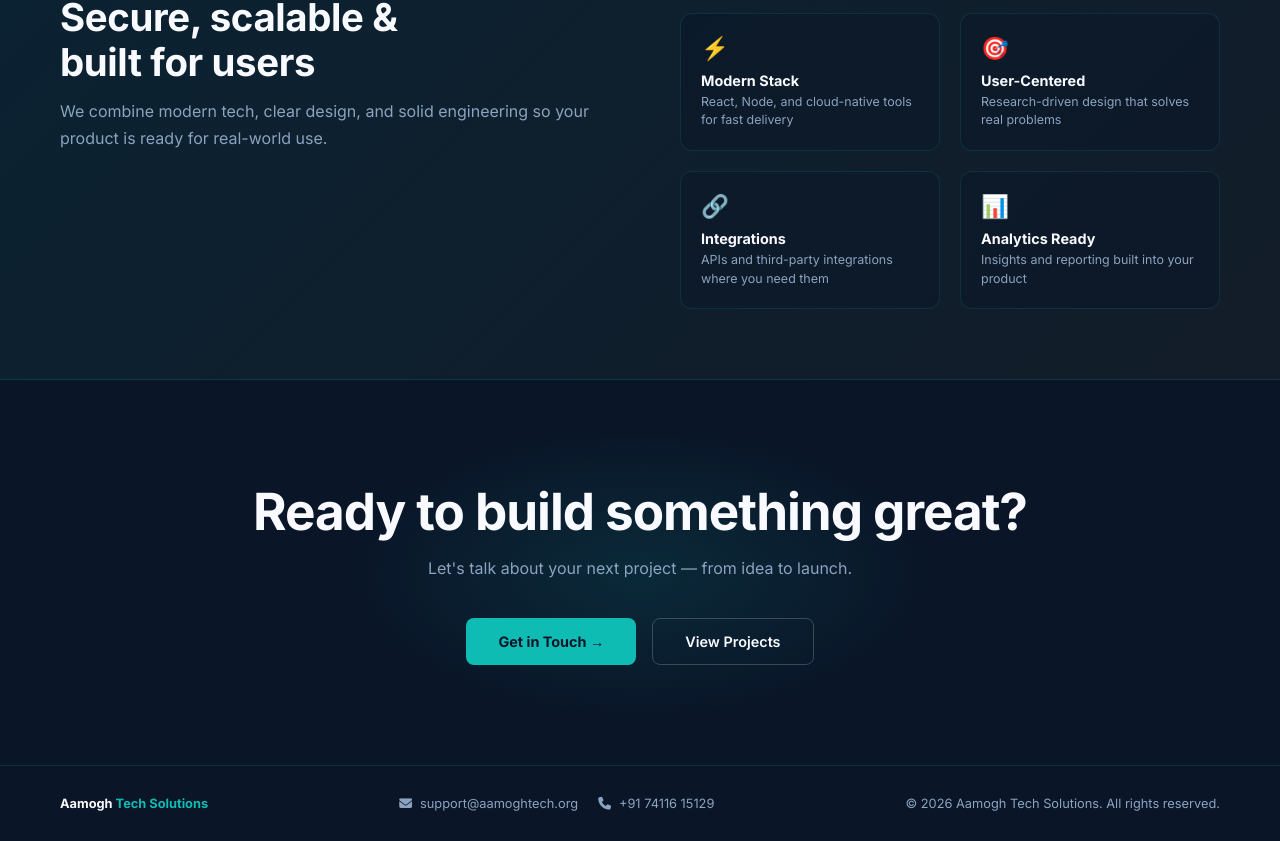
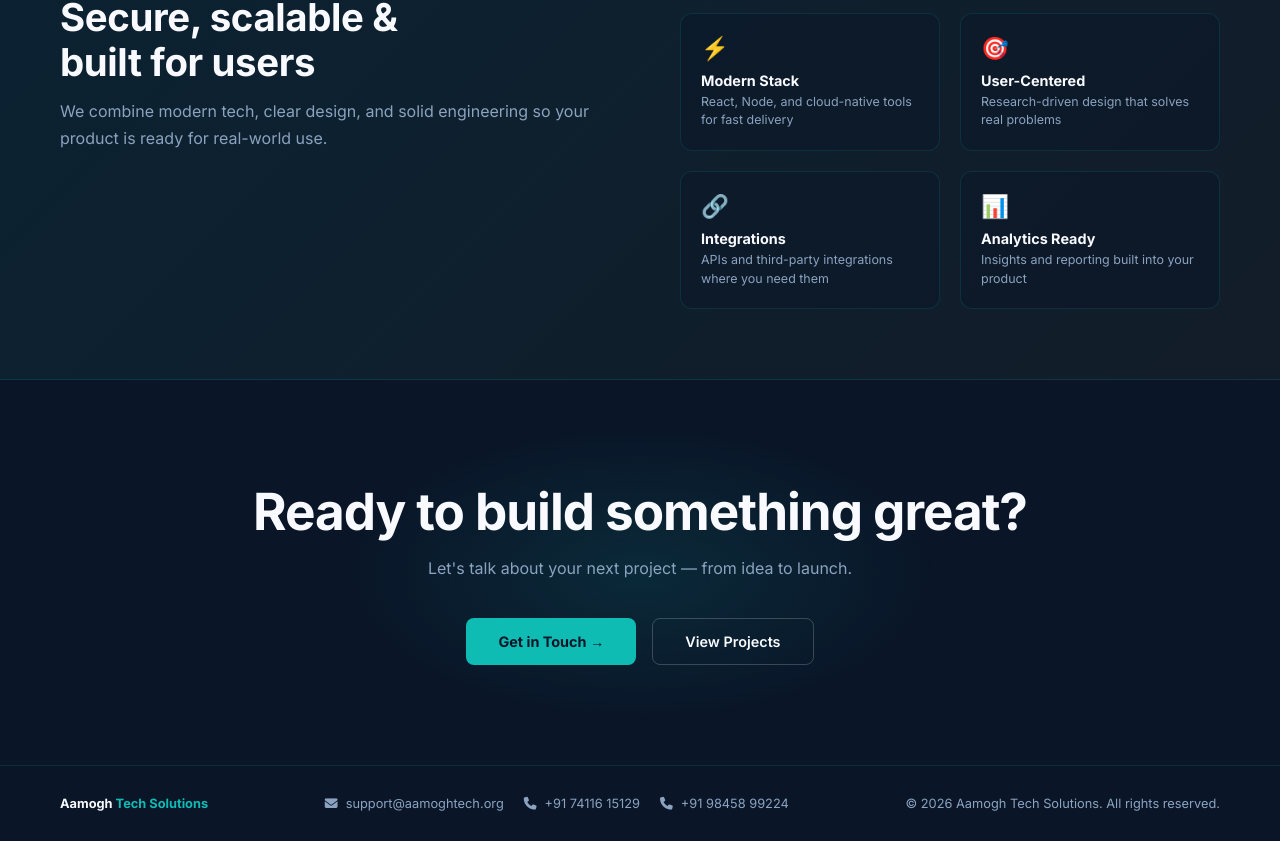
Before and after one commit to AvyuktGupta/aamoghtechsolutions, a React (Vite) app: page / in a window 1280 px wide. Shown: the part 2828-3669 px from the top of the page. Built offline with nearby package versions, Linux system fonts and the light colour scheme.

Commit message:
Corrected contact info

```diff
--- a/src/App.jsx
+++ b/src/App.jsx
@@ -311,6 +311,9 @@ const Footer = () => (
       <a href="tel:+917411615129" className="footer-link">
         <i className="fa-solid fa-phone" aria-hidden="true" /> +91 74116 15129
       </a>
+      <a href="tel:+919845899224" className="footer-link">
+        <i className="fa-solid fa-phone" aria-hidden="true" /> +91 98458 99224
+      </a>
     </div>
     <span>© {new Date().getFullYear()} Aamogh Tech Solutions. All rights reserved.</span>
   </footer>
```
